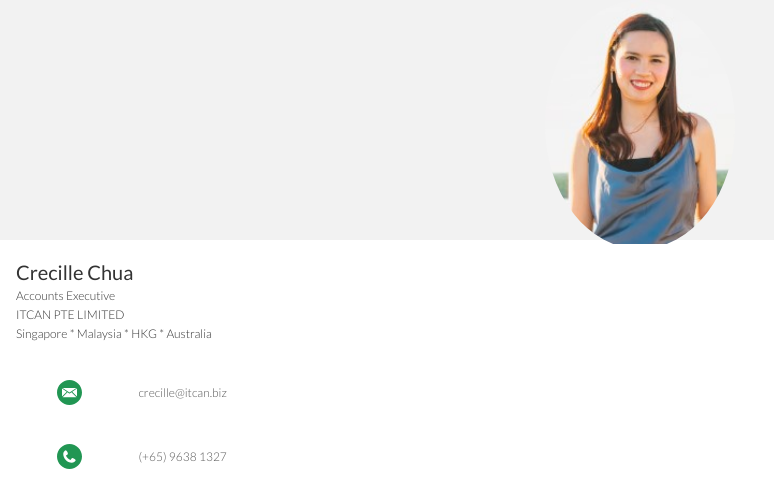
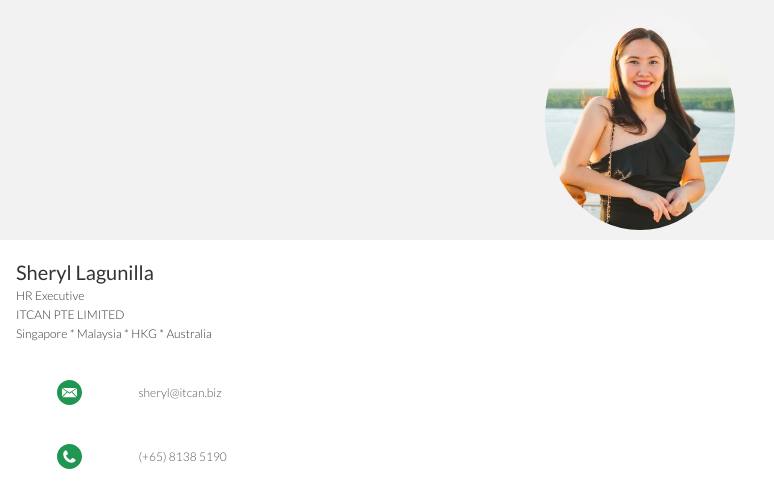
Before and after one commit to ITCANNAMECARD/SHERYL, a plain HTML site: page index.html in a window 1280 px wide. Shown: the top 501 px of the page, 0-774 px from the left. Drawn offline with Linux system fonts and the light colour scheme; a web font is replaced by a local one.

Commit message:
Update index.html

```diff
--- a/index.html
+++ b/index.html
@@ -14,7 +14,7 @@
 			<div class="row">
 				<div class="col"></div>
 				<div class="col is-5">
-					<img class="profile-pic" src="CRECILLE CHUA.jpg" alt="Profile Picture">
+					<img class="profile-pic" src="SHERYL LAGUNILLA.jpg" alt="Profile Picture">
 				</div>
 				<div class="col"></div>
 			</div>
@@ -25,8 +25,8 @@
 		<div class="container">
 			<div class="row name-title-company">
 				<div class="col is-6">
-					<p class="text-name">Crecille Chua</p>
-					<p class="text-title-company">Accounts Executive</p>
+					<p class="text-name">Sheryl Lagunilla</p>
+					<p class="text-title-company">HR Executive</p>
 					<p class="text-title-company">ITCAN PTE LIMITED</p>
 					<p class="text-title-company">Singapore	*	Malaysia	*	HKG	*	Australia
 				</div>
@@ -38,14 +38,14 @@
 	</section>
 
 	<section class="bg-color-white secondary-info">
-		<a href="mailto:crecille@itcan.biz">
+		<a href="mailto:sheryl@itcan.biz">
 			<div class="container">
 				<div class="row detail">
 					<div class="col">
 						<img src="assets/icon-email.svg" alt="Email Icon"">
 					</div>
 					<div class="col is-8">
-						<p class="text-detail">crecille@itcan.biz</p>
+						<p class="text-detail">sheryl@itcan.biz</p>
 					</div>
 					<div class="col">
 						<img src="assets/right-arrow.svg" alt="Right Arrow" height="50%" width="40%">
@@ -56,14 +56,14 @@
 	</section>
 
 	<section class="bg-color-white secondary-info">
-		<a href="tel:+6596381327">
+		<a href="tel:+6581385190">
 			<div class="container">
 				<div class="row detail">
 					<div class="col">
 						<img src="assets/icon-phone.svg" alt="Phone Icon"">
 					</div>
 					<div class="col is-8">
-						<p class="text-detail">(+65) 9638 1327</p>
+						<p class="text-detail">(+65) 8138 5190</p>
 					</div>
 					<div class="col">
 						<img src="assets/right-arrow.svg" alt="Right Arrow" height="50%" width="40%">
```
